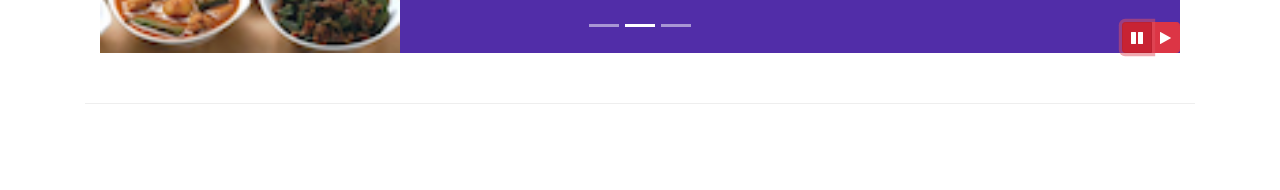
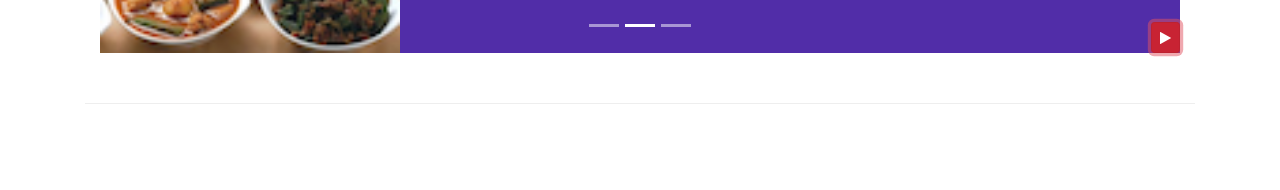
Before and after one commit to leeaanair/Bootstrap4, a website: page index.html in a window 1280 px wide. Both pictures are taken after a click on the button 1137 px from the left and 647 px from the top of the page. Shown: the part 610-800 px from the top of the page. Drawn offline with nearby package versions, Linux system fonts and the light colour scheme.

Commit message:
Manipulating DOM using JQuery

```diff
--- a/css/styles.css
+++ b/css/styles.css
@@ -68,7 +68,7 @@ body{
 }
 
 
-#carouselButton{
+#carouselbutton{
     position: absolute;
     right: 0px;
     bottom: 0px;
--- a/index.html
+++ b/index.html
@@ -225,15 +225,9 @@
                         <span class="carousel-control-next-icon"></span>
                     </a>
 
-                    <div class="btn-group" id="carouselButton">
-                    <button class="btn btn-danger btn-sm" id="carousel-pause">
+                    <button class="btn btn-danger btn-sm" id="carouselbutton">
                         <span class="fa fa-pause"></span>
                     </button>
-                    <button class="btn btn-danger btn-sm" id="carousel-play">
-                        <span class="fa fa-play"></span>
-                    </button>
-                </div>
-
 
             </div>
             </div>
@@ -405,11 +399,19 @@
 
         $(document).ready(function(){
             $("#mycarousel").carousel( { interval: 2000 } );
-            $("#carousel-pause").click(function(){
-                $("#mycarousel").carousel('pause');
-            });
-            $("#carousel-play").click(function(){
-                $("#mycarousel").carousel('cycle');
+            $("#carouselbutton").click(function(){
+                if($("#carouselbutton").children("span").hasClass("fa-pause")){
+                    $("#mycarousel").carousel('pause');
+                    $("#carouselbutton").children("span").removeClass("fa-pause");
+                    $("#carouselbutton").children("span").addClass("fa-play");
+                }
+
+                else{
+                    $("#mycarousel").carousel('cycle');
+                    $("#carouselbutton").children("span").removeClass("fa-play");
+                    $("#carouselbutton").children("span").addClass("fa-pause");
+                }
+
             });
         });
     </script>
```
